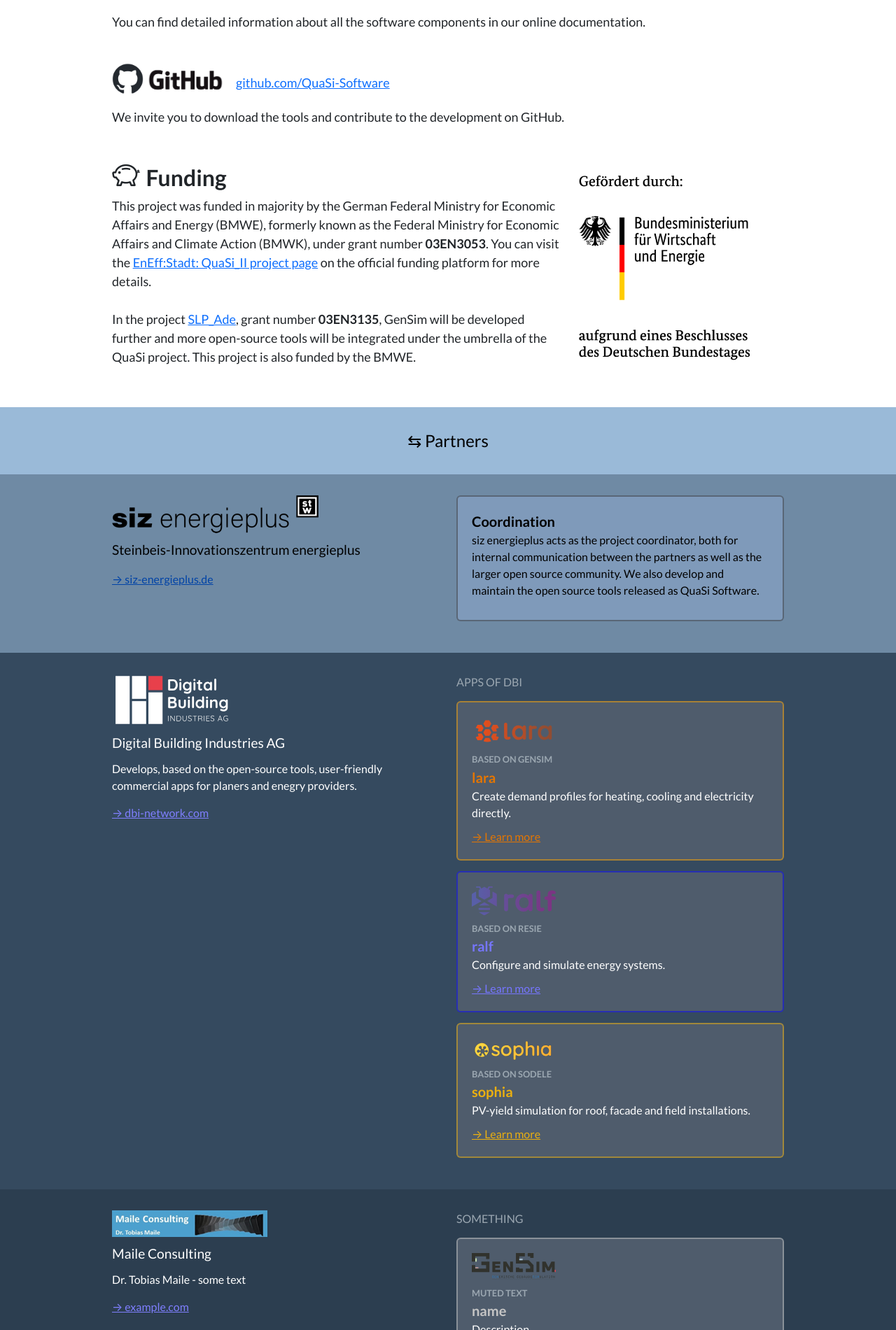
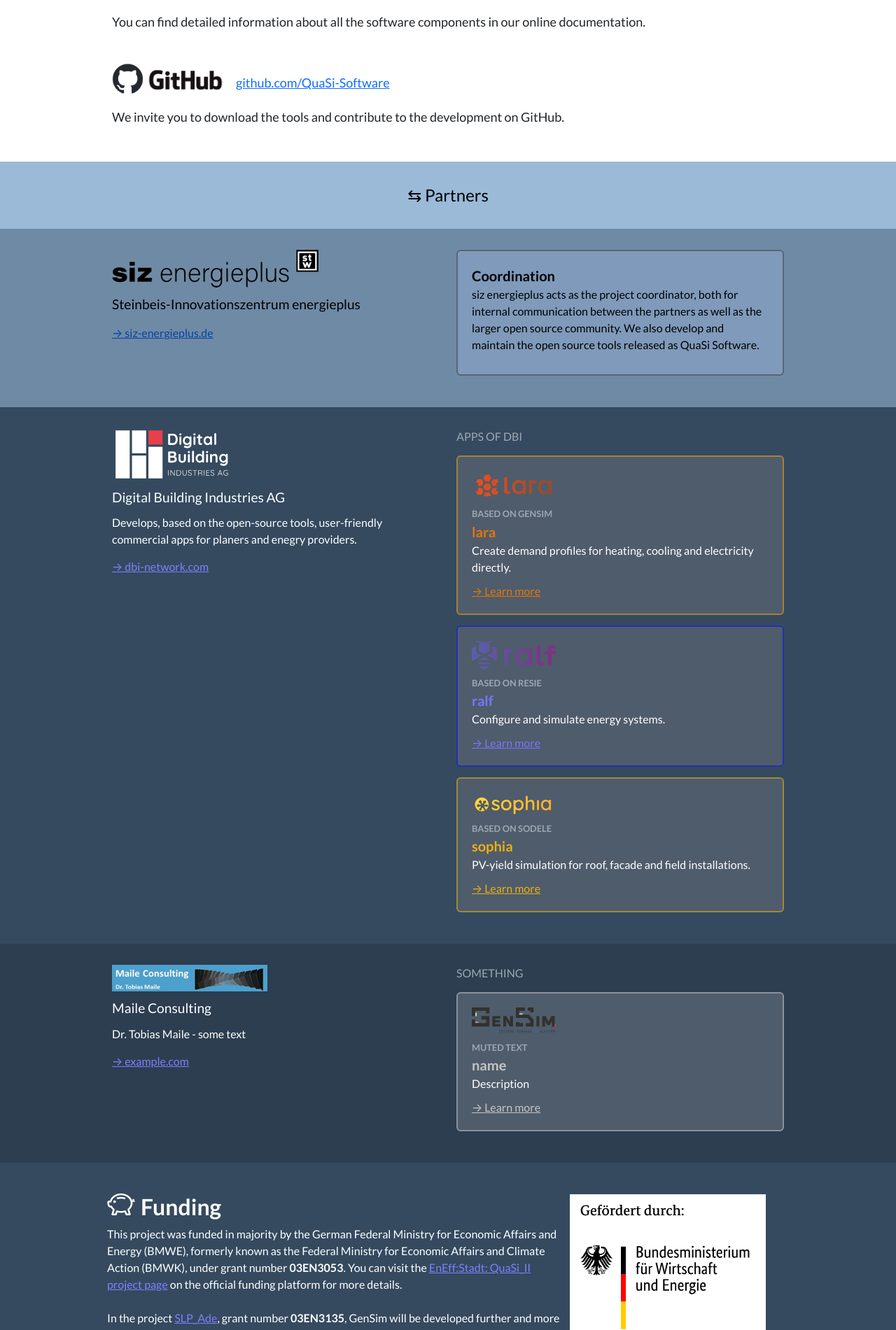
Before and after one commit to QuaSi-Software/Website, a Jekyll site: the page built from index.markdown, in a window 1280 px wide. Shown: the part 1408-3309 px from the top of the page at 70% size. Built offline with Jekyll 4.4.1, drawn with Linux system fonts in a browser that asks for light colours; some of the changed text lies outside the part shown.

Commit message:
Move funding section below coop band on home page.

```diff
--- a/_layouts/default.html
+++ b/_layouts/default.html
@@ -71,7 +71,7 @@
             {{ content }}
         </section>
 
-        {% if layout.has_coop_band %}
+        {% if layout.is_home_page %}
         <section id="partners" class="full-width-band light-primary">
             <div class="container coop-band-content">
                 <div class="coop-band-header-primary row text-center">
@@ -196,6 +196,34 @@
         </section>
         {% endif %}
 
+        {% if layout.is_home_page %}
+        <section class="full-width-band dark-primary">
+            <div id="funding-container" class="container">
+                <div class="row">
+                    <div class="col-lg-8" style="padding: 0;">
+                        <i class="bi bi-piggy-bank" style="max-width: 50px; padding: 0; font-size: 2.5rem;"></i>
+                        <span style="margin-left: 5px; font-size: 2rem; font-weight: 700;">Funding</span>
+                        <br/>
+                        This project was funded in majority by the German Federal Ministry for Economic
+                        Affairs and Energy (BMWE), formerly known as the Federal Ministry for Economic
+                        Affairs and Climate Action (BMWK), under grant number <b>03EN3053</b>. You can
+                        visit the <a href="https://www.enargus.de/detail/?id=10331935">EnEff:Stadt: QuaSi_II project page</a>
+                        on the official funding platform for more details.
+                        <br/>
+                        <br/>
+                        In the project <a href="https://www.enargus.de/search/?q=01286016%2F1">SLP_Ade</a>,
+                        grant number <b>03EN3135</b>, GenSim will be developed further and more open source
+                        tools will be integrated under the umbrella of the QuaSi project. This project is
+                        also funded by the BMWE.
+                    </div>
+                    <div class="col-lg-4" style="padding-top: 15px;">
+                        <img src="{{'assets/funding_disclaimer.png' | absolute_url}}" style="max-width: 280px;"/>
+                    </div>
+                </div>
+            </div>
+        </section>
+        {% endif %}
+
         <!-- Footer-->
         <footer class="footer {% if layout.show_dark_footer %}bg-dark{% else %}bg-light{% endif %}">
             <div class="container">
--- a/_layouts/home.html
+++ b/_layouts/home.html
@@ -1,7 +1,7 @@
 ---
 layout: default
 show_dark_footer: true
-has_coop_band: true
+is_home_page: true
 ---
 <div class="row">
     <img id="homeKeyVisual" src="{{'assets/quasi_key_visual.jpg' | absolute_url}}"/>
@@ -90,29 +90,6 @@
     We invite you to download the tools and contribute to the development on GitHub.
 </div>
 
-<div class="row" style="margin-top: 40px">
-    <div class="col-lg-8" style="padding: 0;">
-        <i class="bi bi-piggy-bank" style="max-width: 50px; padding: 0; font-size: 2.5rem;"></i>
-        <span style="margin-left: 5px; font-size: 2rem; font-weight: 700;">Funding</span>
-        <br/>
-        This project was funded in majority by the German Federal Ministry for Economic
-        Affairs and Energy (BMWE), formerly known as the Federal Ministry for Economic
-        Affairs and Climate Action (BMWK), under grant number <b>03EN3053</b>. You can
-        visit the <a href="https://www.enargus.de/detail/?id=10331935">EnEff:Stadt: QuaSi_II project page</a>
-        on the official funding platform for more details.
-        <br/>
-        <br/>
-        In the project <a href="https://www.enargus.de/search/?q=01286016%2F1">SLP_Ade</a>,
-        grant number <b>03EN3135</b>, GenSim will be developed further and more open-source
-        tools will be integrated under the umbrella of the QuaSi project. This project is
-        also funded by the BMWE.
-    </div>
-    <div class="col-lg-4" style="padding-top: 15px;">
-        <img src="{{'assets/funding_disclaimer.png' | absolute_url}}" style="max-width: 280px;"/>
-    </div>
-</div>
-
-
 <div class="row" style="margin-top: 50px">
     <!-- Spacer -->
 </div>
--- a/css/site_styles.css
+++ b/css/site_styles.css
@@ -78,6 +78,11 @@
     width: 75%;
     max-width: 720px;
     margin: 0 auto;
+}
+
+#funding-container {
+    max-width: 960px;
+    padding: 30px 5px;
 }
 
 /* Cooperation band (on home page)*/
```
